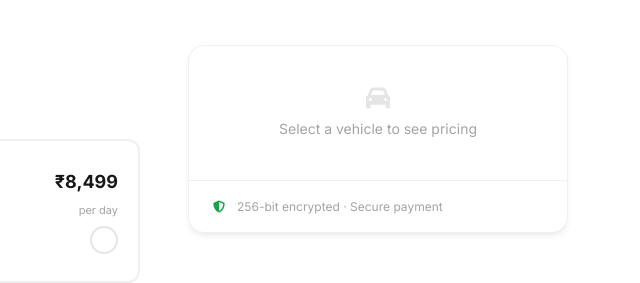
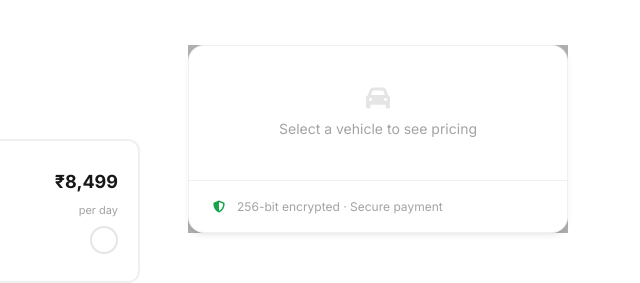
Before and after one commit to deploystacker-sudo/car-rental-demo, a plain HTML site: page booking.html in a window 1280 px wide. Shown: the part 398-681 px from the top of the page, 640-1280 px from the left. Drawn offline with nearby package versions, Linux system fonts and the light colour scheme.

Commit message:
Update booking.html

```diff
--- a/booking.html
+++ b/booking.html
@@ -82,7 +82,7 @@
         /* ===== LAYOUT ===== */
         .bk-layout { max-width: 1200px; margin: 0 auto; padding: 0 2rem 6rem; display: grid; grid-template-columns: 1fr 380px; gap: 3rem; align-items: start; }
         .bk-main { min-width: 0; }
-        .bk-sidebar { position: sticky; top: 5.5rem; }
+        .bk-sidebar { position: sticky; top: 5.5rem; background-color: #b0afaf;border: #b0afaf; }
 
         /* ===== STEP CONTENT ===== */
         .bk-step { display: none; }
```
